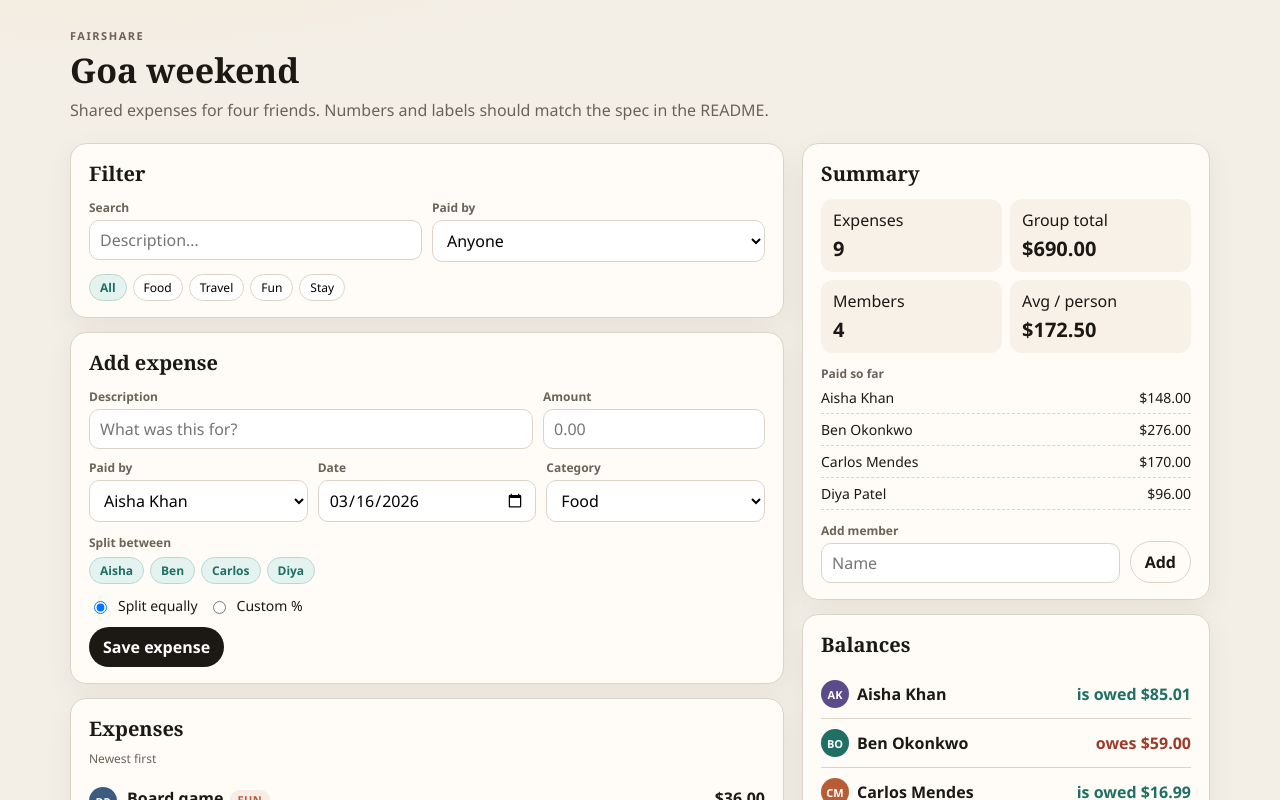
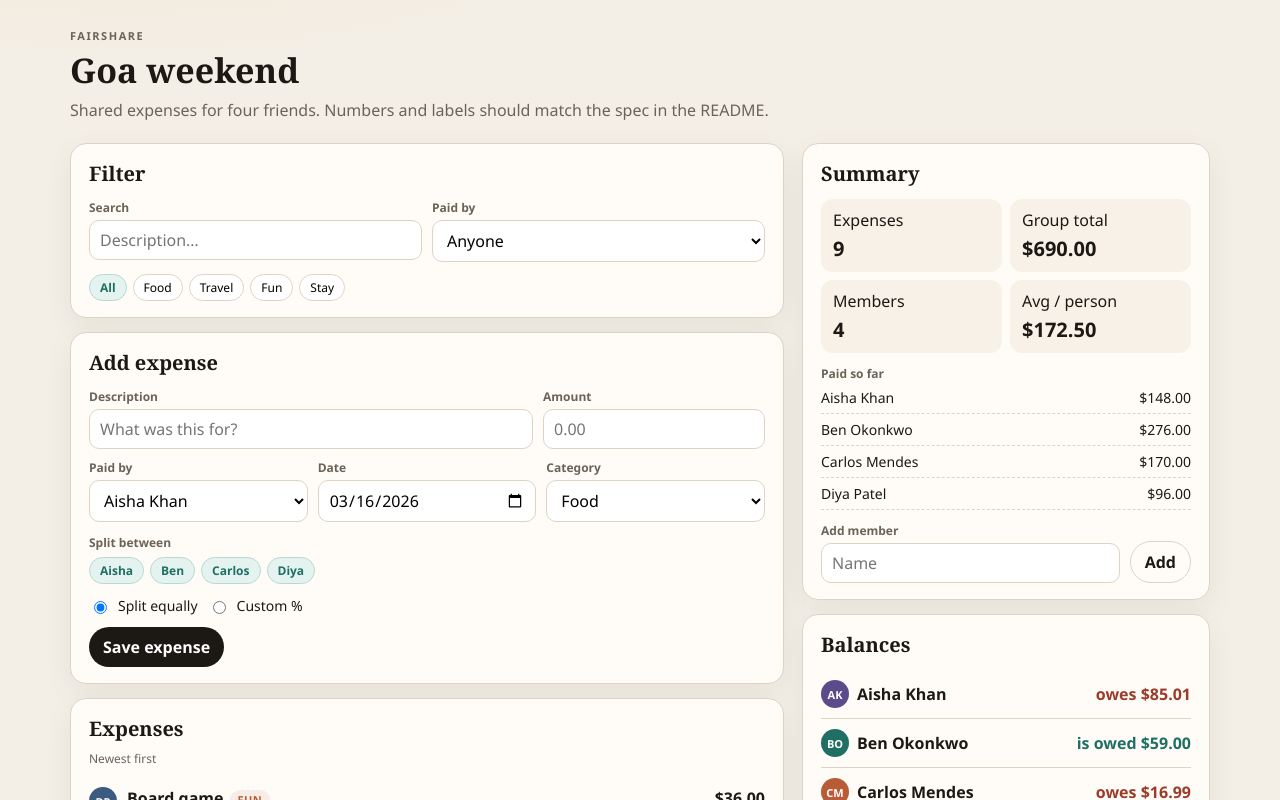
Before and after one commit to iteshxt/fairshare-invictus, a React (Vite) app: page / in a window 1280 px wide. Shown: the top 800 px of the page. Built offline with nearby package versions, Linux system fonts and the light colour scheme.

Commit message:
fix: correct inverted debtor and creditor balance labels and styles

```diff
--- a/src/components/BalancesPanel.jsx
+++ b/src/components/BalancesPanel.jsx
@@ -18,11 +18,11 @@ export default function BalancesPanel({ members, balances }) {
         let label = "settled up";
         let cls = "settled";
         if (bal > 0.005) {
-          label = `owes ${formatMoney(bal)}`;
+          label = `is owed ${formatMoney(bal)}`;
+          cls = "owed";
+        } else if (bal < -0.005) {
+          label = `owes ${formatMoney(-bal)}`;
           cls = "owe";
-        } else if (bal < -0.005) {
-          label = `is owed ${formatMoney(-bal)}`;
-          cls = "owed";
         }
         return (
           <div className="balance-row" key={m.id}>
```
Also changed, not shown: 2 other files (tests, documents, lock files or other folders).
